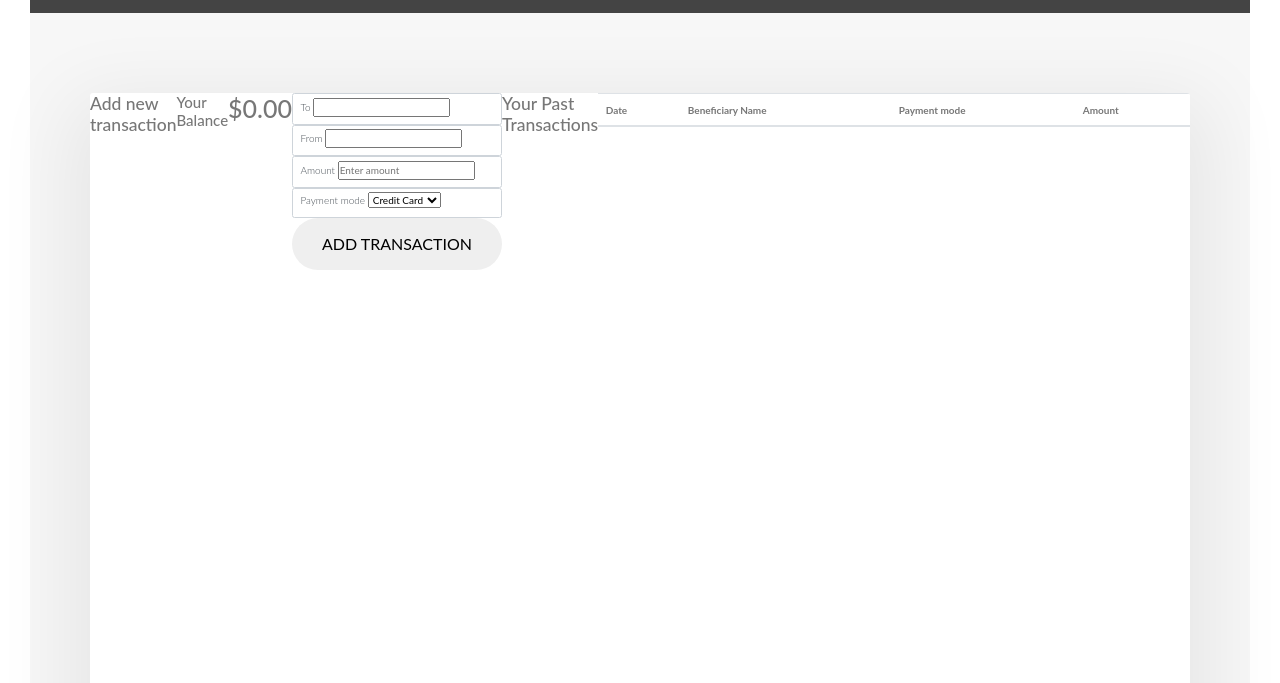
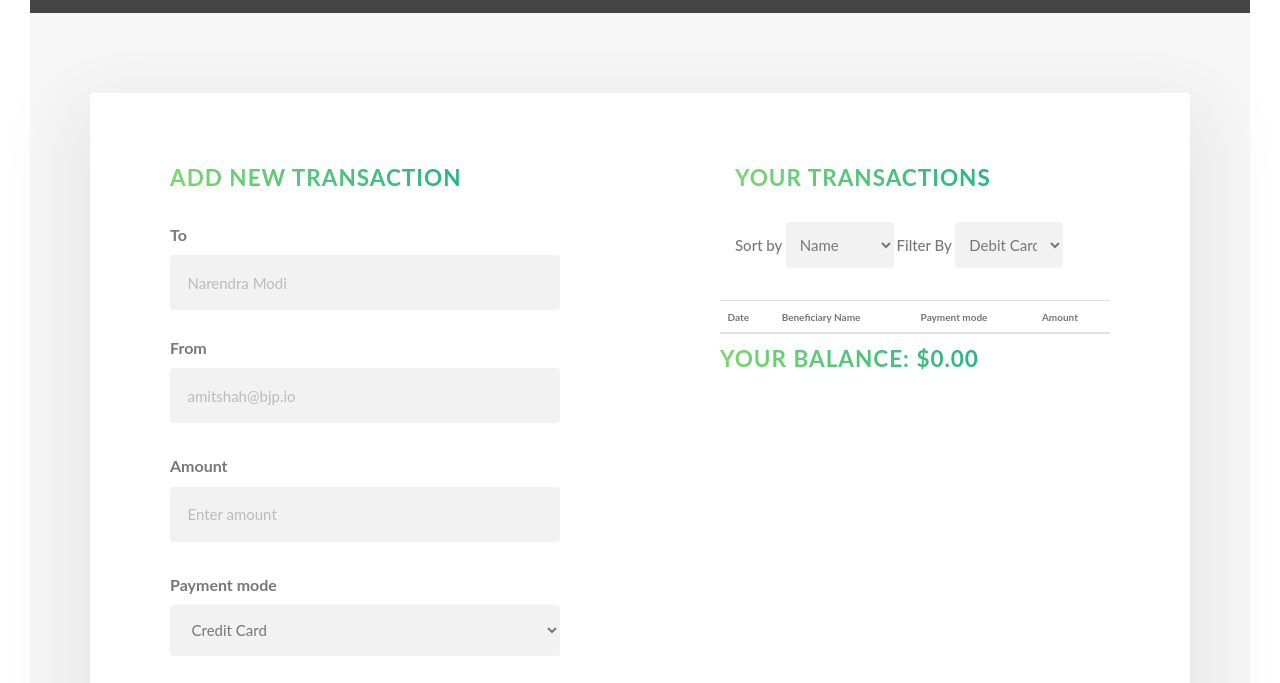
Before and after one commit to manuarora700/assignment-transactions, a plain HTML site: page transactions.html in a window 1280 px wide. Shown: the part 97-780 px from the top of the page. Drawn offline with nearby package versions, Linux system fonts and the light colour scheme.

Commit message:
better transaction UI

```diff
--- a/style.css
+++ b/style.css
@@ -1323,3 +1323,38 @@ body {
   -webkit-transform: translateY(-2px);
   transform: translateY(-2px);
 }
+
+.form__select {
+  display: inline-block;
+  font-family: inherit;
+  font-size: 1.5rem;
+  color: inherit;
+  padding: 1rem 1rem;
+  border: none;
+  width: 30%;
+  background-color: #fff;
+  background-color: #f2f2f2;
+  border-top: 3px solid transparent;
+  border-bottom: 3px solid transparent;
+  -webkit-transition: all 0.3s;
+  transition: all 0.3s;
+  border-radius: 4px;
+  -webkit-box-sizing: border-box;
+  box-sizing: border-box;
+  /* Pseudo element (a visible thing that isn't really in the DOM).
+      Also needs -ms- */
+}
+.form__select:focus {
+  outline: none;
+  border-bottom: 3px solid #55c57a;
+}
+.form__select:focus:invalid {
+  border-bottom: 3px solid #ff7730;
+}
+.form__select::-webkit-input-placeholder {
+  color: #bbb;
+}
+
+.display__inline {
+  display: inline;
+}
--- a/transactions.html
+++ b/transactions.html
@@ -28,47 +28,128 @@
         ><a class="nav__el nav__el--cta" href="/signup.html">Signup</a>
       </nav>
     </header>
-
     <main class="main">
       <div class="user-view">
-        <h3>Add new transaction</h3>
-        <br />
-        <h4>Your Balance</h4>
-        <h1 id="balance">$0.00</h1>
-        <form id="form">
-          <div class="form-control">
-            <label for="text">To</label>
-            <input type="text" id="to" placeholder="" />
+        <!-- <nav class="user-view__menu">
+          <ul class="side-nav">
+            <li class="side-nav--active">
+              <a href="#">
+                <svg>
+                  <use xlink:href="img/icons.svg#icon-settings"></use></svg
+                >Settings</a
+              >
+            </li>
+            <li>
+              <a href="#">
+                <svg>
+                  <use xlink:href="img/icons.svg#icon-briefcase"></use></svg
+                >My bookings</a
+              >
+            </li>
+            <li>
+              <a href="#">
+                <svg>
+                  <use xlink:href="img/icons.svg#icon-star"></use></svg
+                >My reviews</a
+              >
+            </li>
+            <li>
+              <a href="#">
+                <svg>
+                  <use xlink:href="img/icons.svg#icon-credit-card"></use></svg
+                >Billing</a
+              >
+            </li>
+          </ul>
+        </nav> -->
+        <div class="user-view__content">
+          <div class="user-view__form-container">
+            <h2 class="heading-secondary ma-bt-md">Add new transaction</h2>
+            <form class="form form-user-data" id="form">
+              <div class="form__group">
+                <label class="form__label" for="name">To</label>
+                <input
+                  class="form__input"
+                  id="to"
+                  type="text"
+                  placeholder="Narendra Modi"
+                  required="required"
+                />
+              </div>
+              <div class="form__group ma-bt-md">
+                <label class="form__label" for="email">From</label>
+                <input
+                  class="form__input"
+                  id="from"
+                  type="text"
+                  placeholder="amitshah@bjp.io"
+                  required="required"
+                />
               </div>
 
-          <div class="form-control">
-            <label for="text">From</label>
-            <input type="text" id="from" placeholder="" />
+              <div class="form-group ma-bt-md">
+                <label class="form__label" for="amount">Amount</label>
+                <input
+                  class="form__input"
+                  type="number"
+                  id="amount"
+                  placeholder="Enter amount"
+                />
               </div>
 
-          <div class="form-control">
-            <label for="amount">Amount</label>
-            <input type="number" id="amount" placeholder="Enter amount" />
-          </div>
-
-          <div class="form-control">
-            <label for="mode">Payment mode</label>
-            <select type="select" id="mode" placeholder="Enter mode">
+              <div class="form-group ma-bt-md">
+                <label class="form__label" for="mode">Payment mode</label>
+                <select
+                  class="form__input"
+                  type="select"
+                  id="mode"
+                  placeholder="Enter mode"
+                >
                   <option value="Credit Card">Credit Card</option>
                   <option value="Debit Card">Debit Card</option>
                 </select>
               </div>
+              <!-- <div class="form__group form__photo-upload">
+                <img
+                  class="form__user-photo"
+                  src="img/user.jpg"
+                  alt="User photo"
+                /><a class="btn-text" href="">Choose new photo</a>
+              </div> -->
+              <div class="form__group left">
+                <button class="btn btn--small btn--green">Submit</button>
+              </div>
+            </form>
+          </div>
+        </div>
+        <div class="user-view__content">
+          <div class="user-view__form-container">
 
-          <button class="btn">Add transaction</button>
-        </form>
+            <div class="container">
+              <h2 class="heading-secondary ma-bt-md">Your Transactions</h2>
+            <br />
+            <!-- <button class="btn btn--small btn--green" id="sort">
+              Sort by
+            </button> -->
+            <h4 class="display__inline">Sort by </h4>
 
-        <h3>Your Past Transactions</h3>
-        <ul id="list" class="list">
-          <!-- <li class="minus">
-          Cash <span>-$400</span><button class="delete-btn">x</button>
-        </li> -->
-        </ul>
+            <select class="form__select" type="select" id="sortChoice"
+              >Filter By
+              <option value="name">Name</option>
+              <option value="date">Date</option>
+              <option value="amount"">Amount</option>
+            </select>
 
+            <!-- <button class="btn btn-small btn-green" id="filterBtn">FILTER BY!</button> -->
+            <h4 class="display__inline">Filter By </h4>
+            <select type="select" class="form__select"  id="filterChoice"
+              >
+              <option value="Debit Card">Debit Card</option>
+              <option value="Credit Card">Credit Card</option>
+            </select>
+            </div>
+
+            <br /><br />
             <table class="table" id="table">
               <thead>
                 <tr>
@@ -80,16 +161,14 @@
               </thead>
               <tbody id="tbody"></tbody>
             </table>
+
+            <h4 class="heading-secondary ma-bt-md">
+              Your Balance: <span id="balance">$0.00</span>
+            </h4>
           </div>
-      <button id="sort">Sort by Name ↓</button>
-
-      Filter By↓<select type="select" id="filterChoice">
-        <option value="Debit Card">Debit Card</option>
-        <option value="Credit Card">Credit Card</option>
-      </select>
-      <button class="btn" id="filterBtn">FILTER!</button>
+        </div>
+      </div>
     </main>
-
     <script
       src="https://code.jquery.com/jquery-3.2.1.slim.min.js"
       integrity="sha384-KJ3o2DKtIkvYIK3UENzmM7KCkRr/rE9/Qpg6aAZGJwFDMVNA/GpGFF93hXpG5KkN"
--- a/transactions.js
+++ b/transactions.js
@@ -6,9 +6,10 @@ const from = document.getElementById("from");
 const amount = document.getElementById("amount");
 const tbody = document.getElementById("tbody");
 const mode = document.getElementById("mode");
-const sortBtn = document.getElementById("sort");
-const filterBtn = document.getElementById("filterBtn");
+// const sortBtn = document.getElementById("sort");
+// const filterBtn = document.getElementById("filterBtn");
 const filterChoice = document.getElementById("filterChoice");
+const sortChoice = document.getElementById("sortChoice");
 
 // const dummyTransactions = [
 //   { id: 1, text: 'Flower', amount: -20 },
@@ -41,6 +42,7 @@ function addTransaction(e) {
     alert("Please add a to, from and amount");
   } else {
     const date = new Date(Date.now());
+    date.toString();
     const transaction = {
       id: generateID(),
       to: to.value,
@@ -148,7 +150,7 @@ function updateDOM(providedData = transactions) {
     table.appendChild(element);
   });
 }
-function sorter(a, b) {
+function sorterName(a, b) {
   if (a.to < b.to) {
     return -1;
   }
@@ -157,10 +159,32 @@ function sorter(a, b) {
   }
   return 0;
 }
+
+function sorterDate(a, b) {
+  if (a.date < b.date) {
+    return -1;
+  }
+  if (a.date > b.date) {
+    return 1;
+  }
+  return 0;
+}
+
+function sorterAmount(a, b) {
+  if (a.amount < b.amount) {
+    return -1;
+  }
+  if (a.amount > b.amount) {
+    return 1;
+  }
+  return 0;
+}
 // Sort by name
-function sortByName() {
+function sortByChoice() {
   // console.log("Before sorting", transactions);
-  transactions.sort(sorter);
+  if (sortChoice.value === "name") transactions.sort(sorterName);
+  else if (sortChoice.value === "date") transactions.sort(sorterDate);
+  else transactions.sort(sorterAmount);
   // console.log("After sorting", transactions);
 
   updateDOM();
@@ -185,5 +209,8 @@ function init() {
 init();
 
 form.addEventListener("submit", addTransaction);
-sortBtn.addEventListener("click", sortByName);
-filterBtn.addEventListener("click", filterByMode);
+// sortBtn.addEventListener("click", sortByChoice);
+sortChoice.addEventListener("click", sortByChoice);
+filterChoice.addEventListener("click", filterByMode);
+// sortBtn.addEventListener("click", sortByChoice);
+// filterBtn.addEventListener("click", filterByMode);
```
Also changed, not shown: temp.html (added). Lines whose indentation alone changed are shown as unchanged.
